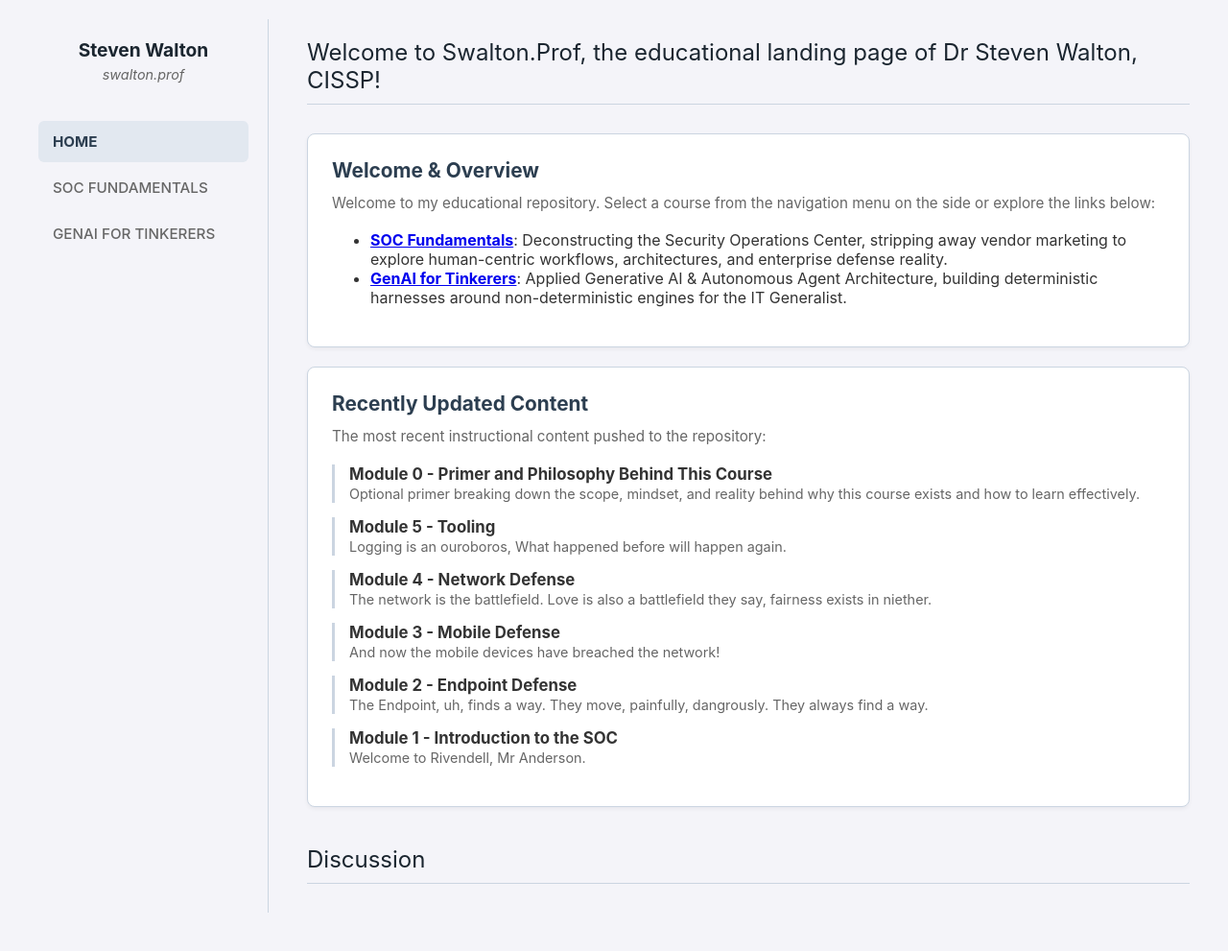
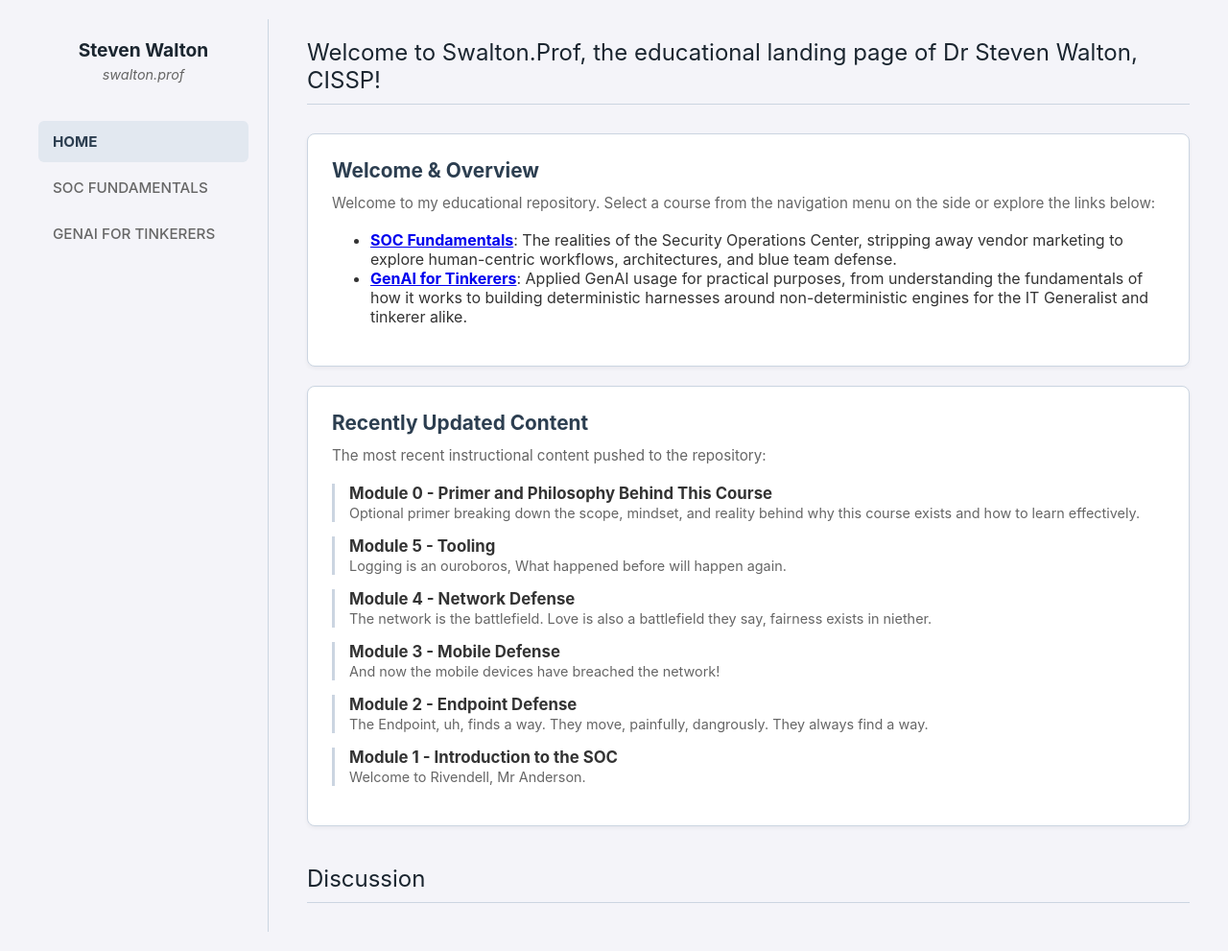
Before and after one commit to stevenwithaphd/swaltonprof.github.io, a Jekyll site: the page built from index.md, in a window 1280 px wide. Shown: the whole page at 96% size. Built offline with Jekyll 4.4.1, drawn with Linux system fonts in a browser that asks for light colours; comment, search, counter and statistics services are not loaded.

Commit message:
... does anyone read this? If so, buy me a beer, or a coffee, please... its 11:43pm on a work day.

```diff
--- a/index.md
+++ b/index.md
@@ -11,8 +11,8 @@ title: Home
 
 Welcome to my  educational repository. Select a course from the navigation menu on the side or explore the links below:
 
-* **[SOC Fundamentals](/soc-fundamentals/)**: Deconstructing the Security Operations Center, stripping away vendor marketing to explore human-centric workflows, architectures, and enterprise defense reality.
-* **[GenAI for Tinkerers](/genai-for-tinkerers/)**: Applied Generative AI & Autonomous Agent Architecture, building deterministic harnesses around non-deterministic engines for the IT Generalist.
+* **[SOC Fundamentals](/soc-fundamentals/)**: The realities of the Security Operations Center, stripping away vendor marketing to explore human-centric workflows, architectures, and blue team defense.
+* **[GenAI for Tinkerers](/genai-for-tinkerers/)**: Applied GenAI usage for practical purposes, from understanding the fundamentals of how it works to building deterministic harnesses around non-deterministic engines for the IT Generalist and tinkerer alike.
 
 </div>
 
```
